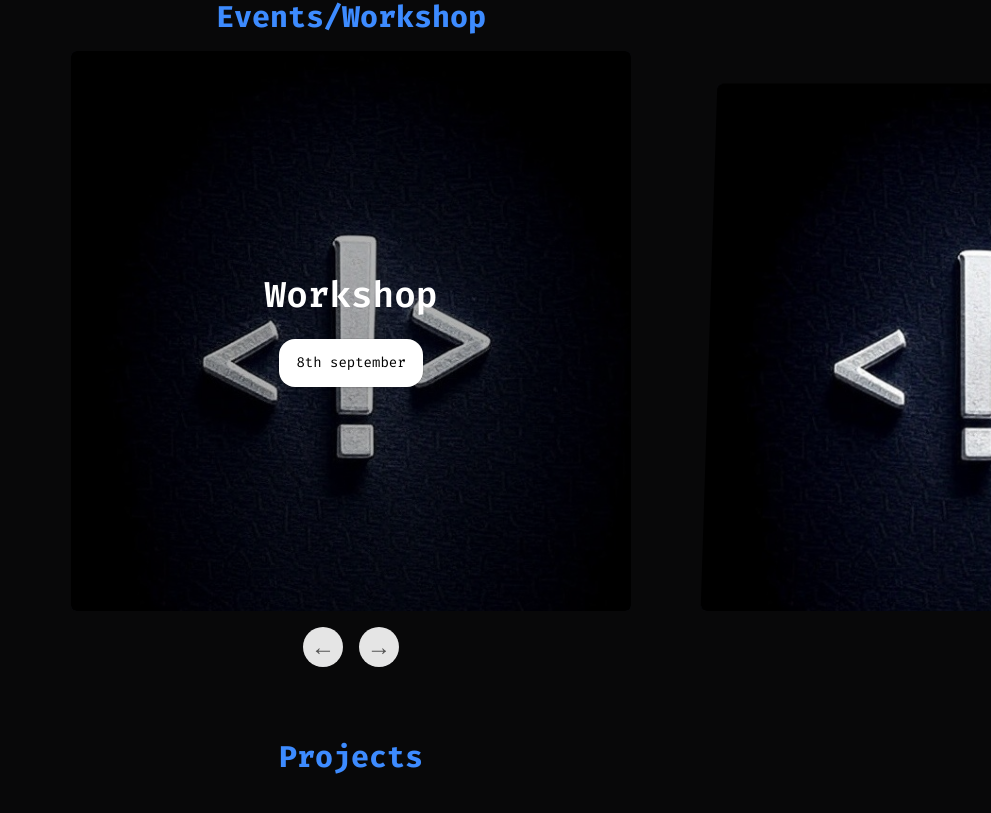
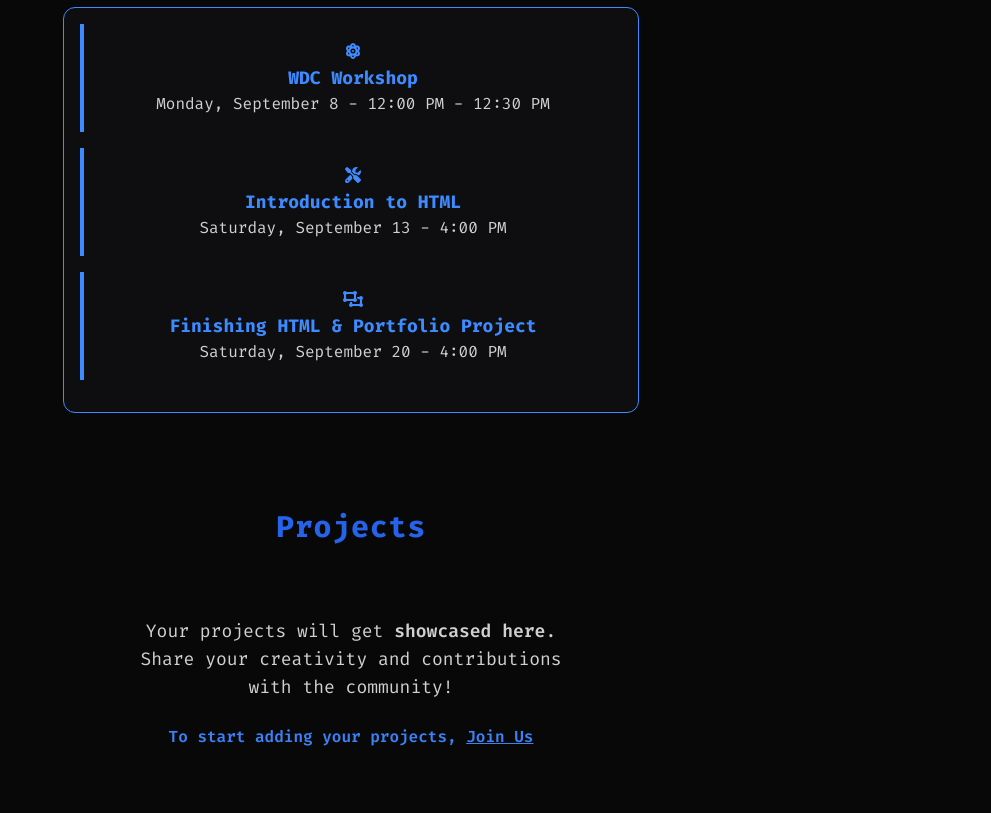
Before and after one commit to nikhilchhokar/Web-Dev-club, a React (Vite) app: page / in a window 1280 px wide. Shown: the part 1247-2060 px from the top of the page, without its empty margins (289-1280 px from the left). Built offline with nearby package versions, Linux system fonts and the light colour scheme; the HTML template or start-up script is replaced by a standard one.

Commit message:
Fix: Remove duplicate Calendar section and update section order

```diff
--- a/package.json
+++ b/package.json
@@ -20,6 +20,7 @@
     "postprocessing": "^6.37.6",
     "react": "^19.1.0",
     "react-dom": "^19.1.0",
+    "react-icons": "^5.5.0",
     "tailwind-merge": "^3.3.1",
     "three": "^0.178.0",
     "typewriter-effect": "^2.22.0"
--- a/src/App.jsx
+++ b/src/App.jsx
@@ -4,6 +4,8 @@ import AboutUs from './components/AboutUs';
 import Events from './components/Events';
 import Projects from './components/Projects';
 import Resources from './components/Resources';
+import Calendar from './components/Calendar';
+import JoinUs from './components/JoinUs';
 import Hyperspeed from './background/Hyperspeed';
 import { FontAwesomeIcon } from '@fortawesome/react-fontawesome';
 import { faRocket, faUsers } from '@fortawesome/free-solid-svg-icons';
@@ -68,7 +70,7 @@ function App() {
       <main className="bg-[#0b0b0c]/80 min-h-screen text-[#d0d0d0] relative z-10">
 
         {/* 🔥 Home Page / Landing Section */}
-        <header className="flex flex-col items-center justify-center h-screen text-center px-4">
+  <header id="home" className="flex flex-col items-center justify-center h-screen text-center px-4">
           {/* Main Heading */}
           <h1
             style={{
@@ -97,7 +99,7 @@ function App() {
           {/* Cool Buttons */}
           <div className="flex flex-col sm:flex-row gap-6 z-10">
             <a
-              href="https://forms.gle/your-google-form-link" // 🔗 Replace with actual Google Form link
+              href="https://chat.whatsapp.com/IVLOiJQKhN58mQv4D9AADX?mode=ems_copy_c" // 🔗 Replace with actual Google Form link
               target="_blank"
               rel="noopener noreferrer"
               className="px-8 py-3 bg-brand text-black font-semibold rounded-full shadow-brand hover:shadow-brandStrong hover:bg-dark transition-transform transform hover:scale-110"
@@ -106,7 +108,7 @@ function App() {
             </a>
 
             <a
-              href="https://forms.gle/your-google-form-link" // 🔗 Replace with actual Google Form link
+              href="https://docs.google.com/forms/d/e/1FAIpQLSftwSB5AKVGxER4FycYr9GzfZCkEb1rsXbL_6MvQlGs5MUc9A/viewform?usp=preview" // 🔗 Replace with actual Google Form link
               target="_blank"
               rel="noopener noreferrer"
               className="px-8 py-3 bg-transparent border-2 border-brand text-brand font-semibold rounded-full hover:bg-brand/10 hover:shadow-brandStrong shadow-brand transition-transform transform hover:scale-110"
@@ -116,11 +118,12 @@ function App() {
           </div>
         </header>
 
-        {/* Other Sections */}
+        {/* Other Sections in new order */}
         <section>
           <AboutUs className="h-[100vh]" />
+          <Calendar />
+          <Projects />
           <Events />
-          <Projects />
           <Resources />
         </section>
       </main>
--- a/src/components/Calendar.jsx
+++ b/src/components/Calendar.jsx
@@ -1,28 +1,50 @@
 import { useState } from 'react';
-import Beams from '../background/Beams';
+import Beams from '../background/Beams';  // Adjust the path as necessary
 import { FontAwesomeIcon } from '@fortawesome/react-fontawesome';
-import { faScrewdriverWrench, faObjectUngroup, faAtom } from '@fortawesome/free-solid-svg-icons';
+import {
+  faScrewdriverWrench,
+  faObjectUngroup,
+  faAtom,
+  faUserTie,
+  faLocationDot,
+  faLaptopCode,
+  faGift,
+  faMicrophone,
+} from '@fortawesome/free-solid-svg-icons';
 
 const events = [
   {
-    icon: faScrewdriverWrench,
-    title: ' Git & GitHub Workshop',
-    date: 'Sunday, August 11 - 3:00 PM',
-    details:
-      'Learn version control + GitHub basics\n🧠 Speaker: Nikhil Chhokar\n📍 Room 204 / Google Meet',
-  },
-  {
-    icon: faObjectUngroup,
-    title: ' Web Design Mini Jam',
-    date: 'Sunday, August 18 - 4:00 PM',
-    details: 'Team up to build cool UIs\n🧑‍💻 Tools: Figma + Tailwind\n🎁 Swags for winners',
-  },
-  {
-    icon: faAtom,
-    title: ' Intro to React.js',
-    date: 'Sunday, August 25 - 2:30 PM',
-    details: 'Build your first React app step-by-step\n🎤 Speaker: Riya Arora\n📍 Computer Lab 1',
-  },
+  icon: faAtom,
+  title: 'WDC Workshop',
+  date: 'Monday, September 8 - 12:00 PM - 12:30 PM',
+  details: [
+    { icon: faLaptopCode, text: 'Hands-on coding session to kick off the Web Dev Club' },
+    { icon: faMicrophone, text: 'Speaker: Ananya Chawla & Medhavee Singh' },
+    { icon: faLocationDot, text: 'Revealing Soon' },
+  ],
+},
+{
+  icon: faScrewdriverWrench,
+  title: 'Introduction to HTML',
+  date: 'Saturday, September 13 - 4:00 PM',
+  details: [
+    { icon: faLaptopCode, text: 'Learn the basics of HTML and how to structure web pages' },
+    { icon: faUserTie, text: 'Speaker: Medhavee Singh' },
+    { icon: faLocationDot, text: 'Google Meet' },
+  ],
+},
+{
+  icon: faObjectUngroup,
+  title: 'Finishing HTML & Portfolio Project',
+  date: 'Saturday, September 20 - 4:00 PM',
+  details: [
+    { icon: faLaptopCode, text: 'Wrap up HTML concepts & Build your own portfolio project' },
+    { icon: faMicrophone, text: 'Speaker: Ananya Chawla' },
+    { icon: faLocationDot, text: 'Google Meet' },
+  ],
+},
+
+
 ];
 
 export default function Calendar() {
@@ -33,24 +55,30 @@ export default function Calendar() {
   };
 
   return (
-    <div className="my-8">
+    <section id="calendar" className="my-8">
       <h3 className="text-2xl font-semibold text-brand mb-2">Calendar</h3>
 
       <div className="max-w-xl mx-auto bg-[#0e0e10] border border-brand rounded-xl p-4">
         {events.map((event, idx) => (
           <div
             key={event.title}
-            className={`p-4 mb-4 border-l-4 border-brand cursor-pointer transition-colors duration-200 ${
+            className={`event-block p-4 mb-4 border-l-4 border-brand cursor-pointer transition-colors duration-200 ${
               open[idx] ? 'bg-[#1a1a1d]' : ''
             }`}
             onClick={() => toggle(idx)}
           >
-            <FontAwesomeIcon icon={event.icon} className="text-brand"/>
+            <FontAwesomeIcon icon={event.icon} className="text-brand" />
             <h4 className="text-lg font-bold text-brand m-0">{event.title}</h4>
             <p className="m-0 text-[#d0d0d0]">{event.date}</p>
+
             {open[idx] && (
-              <div className="pt-2 text-sm text-[#d0d0d0] whitespace-pre-line">
-                {event.details}
+              <div className="pt-2 text-sm text-[#d0d0d0] space-y-1">
+                {event.details.map((detail, i) => (
+                  <div key={i} className="flex items-center gap-2">
+                    <FontAwesomeIcon icon={detail.icon} className="text-brand" />
+                    <span>{detail.text}</span>
+                  </div>
+                ))}
               </div>
             )}
           </div>
@@ -58,21 +86,7 @@ export default function Calendar() {
       </div>
 
       {/* Optional: neon glow on hover for titles/icons */}
-      <style>{`
-        .neon-blue {
-          color: #45D4FF;
-          text-shadow:
-            0 0 6px #45D4FF,
-            0 0 14px #45D4FF,
-            0 0 24px #45D4FF66,
-            0 0 34px #45D4FFaa;
-        }
-        .event-block:hover h4,
-        .event-block:hover svg {
-          color: #45D4FF !important;
-          filter: drop-shadow(0 0 6px #45D4FF) drop-shadow(0 0 14px #45D4FF);
-        }
-      `}</style>
-    </div>
+
+  </section>
   );
 }
--- a/src/components/JoinUs.jsx
+++ b/src/components/JoinUs.jsx
@@ -1,5 +1,64 @@
+import { FaDiscord, FaTwitter, FaLinkedin, FaWhatsapp } from "react-icons/fa";
+import { FaWpforms } from "react-icons/fa";
+
+const JOIN_LINKS = [
+   {
+    name: "Interview Form",
+    href: "https://docs.google.com/forms/d/e/1FAIpQLSftwSB5AKVGxER4FycYr9GzfZCkEb1rsXbL_6MvQlGs5MUc9A/viewform?usp=preview",
+    color: "bg-gradient-to-r from-purple-500 to-purple-700 hover:from-purple-600 hover:to-purple-800",
+    icon: <FaWpforms className="w-6 h-6" />
+  },
+  {
+    name: "WhatsApp",
+    href: "https://chat.whatsapp.com/IVLOiJQKhN58mQv4D9AADX?mode=ems_copy_c",
+    color: "bg-green-500",
+    icon: <FaWhatsapp className="w-6 h-6" />
+  },
+  {
+    name: "Discord",
+    href: "https://discord.gg/32P4GtJ9",
+    color: "bg-indigo-500",
+    icon: <FaDiscord className="w-6 h-6" />
+  },/*
+  {
+    name: "Twitter",
+    href: "YOUR-TWITTER-LINK",
+    color: "bg-blue-400",
+    icon: <FaTwitter className="w-6 h-6" />
+  },
+  {
+    name: "LinkedIn",
+    href: "YOUR-LINKEDIN-LINK",
+    color: "bg-blue-700",
+    icon: <FaLinkedin className="w-6 h-6" />
+  },*/
+  {
+    name: "Main Project (GitHub)",
+    href: "https://github.com/nikhilchhokar/Web-Dev-club",
+    color: "bg-gray-800",
+    icon: <svg className="w-6 h-6" aria-hidden="true" fill="currentColor" viewBox="0 0 24 24"><path d="M12 .5C5.7.5.5 5.7.5 12c0 5 3.4 9.2 8 10.7.5.1.7-.2.7-.5v-1.6c-3.3.7-4-1.5-4-1.5-.5-1.3-1.1-1.6-1.1-1.6-.9-.6.1-.6.1-.6 1 .1 1.5 1 1.5 1 .9 1.6 2.4 1.1 3 .8.1-.7.4-1.1.7-1.3-2.7-.3-5.6-1.3-5.6-5.8 0-1.3.5-2.3 1.2-3.2-.1-.3-.5-1.6.1-3.3 0 0 1-.3 3.3 1.2a11.3 11.3 0 0 1 6 0c2.3-1.5 3.3-1.2 3.3-1.2.6 1.7.2 3 .1 3.3.8.9 1.2 1.9 1.2 3.2 0 4.5-2.9 5.5-5.6 5.8.4.3.8 1 .8 2v2.9c0 .3.2.6.7.5a11.53 11.53 0 0 0 8-10.7C23.5 5.7 18.3.5 12 .5z"/></svg>
+  }
+];
+
 export default function JoinUs() {
   return (
-    <></>
+    <section id="joinus" className="px-8 py-12 rounded-xl shadow-xl flex flex-col items-center animate-fade-in">
+
+      <h2 className="text-4xl font-extrabold text-blue-600 mb-3 tracking-tight">
+  Join The Web Dev Club
+</h2>
+      <p className="text-lg text-white mb-10 text-center max-w-lg">
+        Be part of a passionate dev community. Get exclusive access to events, projects,<br/> and resources. Connect with us on any platform:
+      </p>
+      <div className="flex flex-wrap justify-center gap-5">
+        {JOIN_LINKS.map((item, i) => (
+          <a key={item.name} href={item.href} target="_blank" rel="noopener noreferrer"
+             className={`group flex items-center gap-3 px-4 py-3 rounded-lg font-semibold shadow-lg ${item.color} text-white hover:scale-105 transition duration-150`}>
+            {item.icon}
+            <span className="group-hover:underline">{item.name}</span>
+          </a>
+        ))}
+      </div>
+    </section>
   );
 }
--- a/src/components/Navbar.jsx
+++ b/src/components/Navbar.jsx
@@ -4,10 +4,11 @@ import { Menu, X } from "lucide-react"; // hamburger & close icons
 const navLinks = [
   { name: "Home", href: "#home" },
   { name: "About", href: "#about" },
+  { name: "Calendar", href: "#calendar" },
+  { name: "Projects", href: "#projects" },
   { name: "Events", href: "#events" },
-  { name: "Projects", href: "#projects" },
-  { name: "Resources", href: "#resources" },
-  { name: "JoinUs", href: "#join" },
+  { name: "Teams", href: "#resources" },
+  { name: "JoinUs", href: "#joinus" },
 ];
 
 export default function Navbar() {
@@ -16,7 +17,7 @@ export default function Navbar() {
 
   // Smooth scroll Home
   const handleHomeClick = (e) => {
-    if (e.target.getAttribute("href") === "#home") {
+    if (e.currentTarget.getAttribute("href") === "#home") {
       e.preventDefault();
       window.scrollTo({ top: 0, behavior: "smooth" });
       setExpanded(false);
--- a/src/components/Projects.jsx
+++ b/src/components/Projects.jsx
@@ -1,8 +1,20 @@
 export default function Projects() {
   return (
     <section id="projects" className="py-16 px-4 max-w-4xl mx-auto">
-      <h2 className="text-3xl font-bold text-brand mb-4">Projects</h2>
-      {/* TODO: Display members' projects */}
+      <h2 className="text-3xl font-bold text-blue-600 mb-8 tracking-wide">Projects</h2>
+
+      <div className="p-10 text-center bg-transparent rounded-xl">
+        <p className="text-lg text-white-400 max-w-md mx-auto">
+          Your projects will get <span className="font-semibold text-blue">showcased here</span>.
+          Share your creativity and contributions with the community!
+        </p>
+        <div className="mt-6 text-blue-500 font-semibold">
+          To start adding your projects,{' '}
+          <a href="#joinus" className="underline hover:text-blue-400 cursor-pointer">
+            Join Us
+          </a>
+        </div>
+      </div>
     </section>
   );
 }
--- a/src/components/Team.jsx
+++ b/src/components/Team.jsx
@@ -24,7 +24,7 @@ const teamMembers = [
   },
   {
     title: "Devesh Rawat",
-    description: "Curriculum Head",
+    description: "Operations Head",
     link: "https://www.linkedin.com/in/devesh-rawat-240836323/",
     image: "src/components/gallery/devesh.jpg"
   },
--- a/src/components/TechStack.jsx
+++ b/src/components/TechStack.jsx
@@ -2,7 +2,7 @@
 export default function TechStack() {
   return (
     <div className="my-8">
-      <h3 className="text-2xl font-semibold text-brand mb-2">Tech Stack</h3>
+      <h3 className="text-2xl text-white font-semibold text-brand mb-2">Created By - Abhinav Chowdhary & Nikhil Chhokar</h3>
       {/* TODO: List tech stack with distortion hover effect */}
     </div>
   );
```
Also changed, not shown: src/components/Resources.jsx (+3 -4 lines), 1 other file (tests, documents, lock files or other folders).
